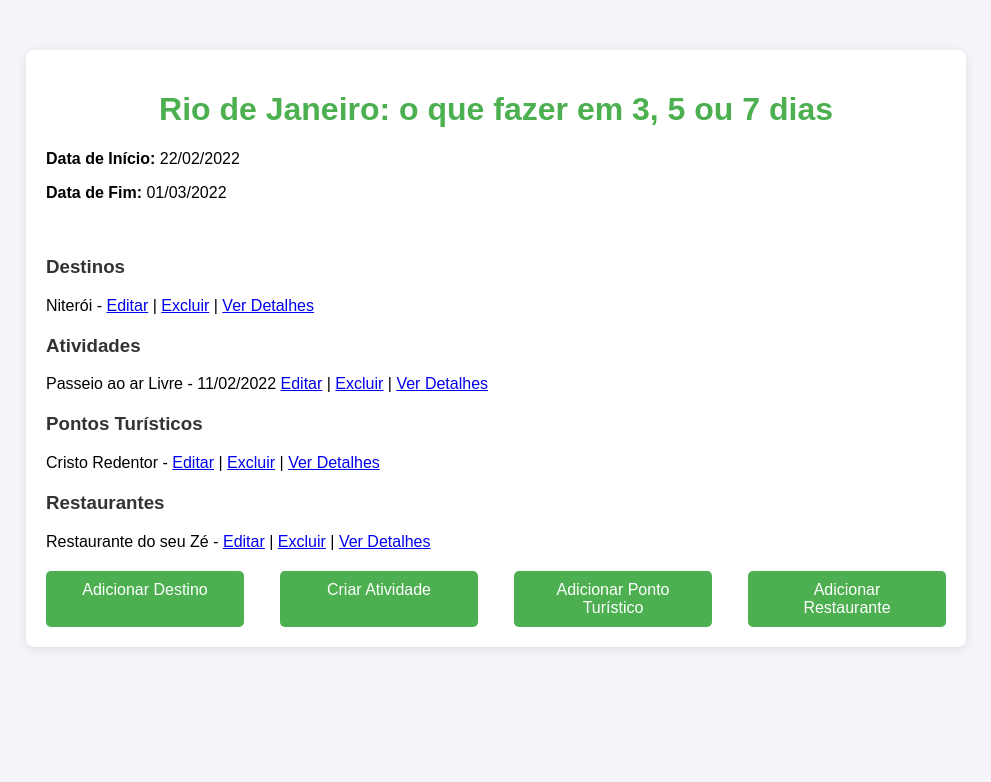
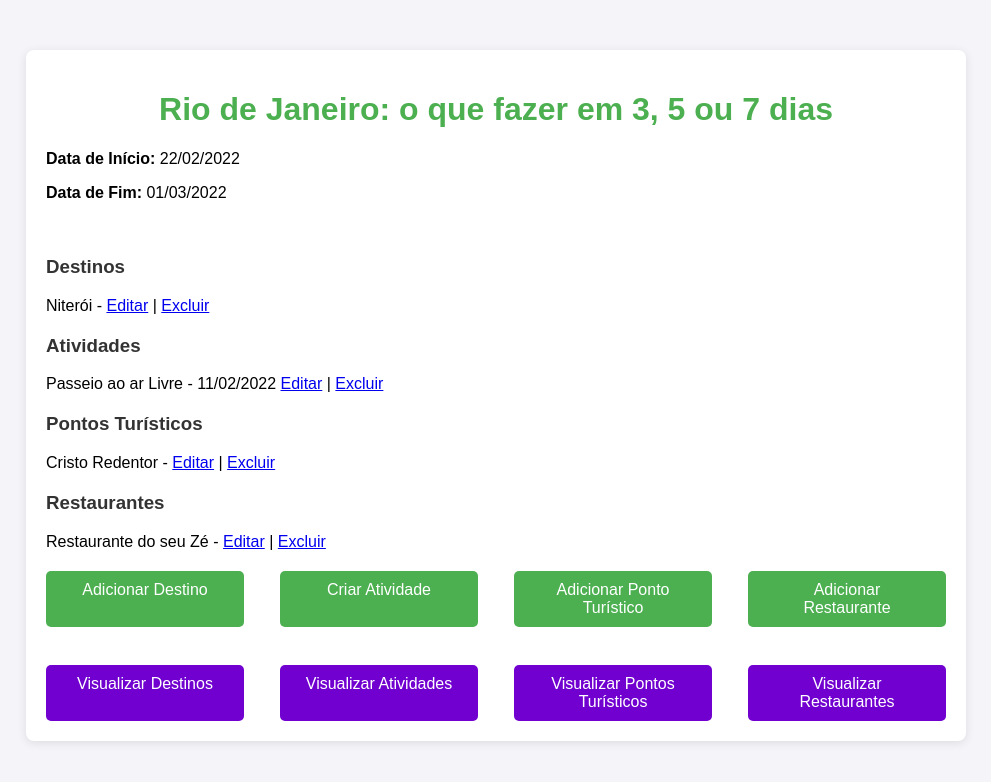
Before and after one commit to LuanRamalho/Python-com-Django-38---roteiros_de_viagem, a Django app: page /roteiros/roteiro/1/ in a window 1280 px wide. Shown: the top 782 px of the page, without its empty margins (144-1135 px from the left). Run offline with Django 5.2, Linux system fonts and the light colour scheme; data comes from the database, SQL or seed files in the repository.

Commit message:
detalhes_roteiro.html

```diff
--- a/Python com Django 38 - roteiros_de_viagem/roteiros/templates/roteiros/detalhes_roteiro.html
+++ b/Python com Django 38 - roteiros_de_viagem/roteiros/templates/roteiros/detalhes_roteiro.html
@@ -53,6 +53,24 @@
         .add-buttons a:hover {
             background-color: #45a049;
         }
+        .add-buttons2 {
+            margin-top: 20px;
+            display: flex;
+            justify-content: space-between;
+        }
+        .add-buttons2 a {
+            background-color: #7100D0;
+            color: white;
+            padding: 10px 20px;
+            border-radius: 5px;
+            text-decoration: none;
+            text-align: center;
+            width: 22%;
+            box-sizing: border-box;
+        }
+        .add-buttons2 a:hover {
+            background-color: #4A00B9;
+        }
     </style>
 </head>
 <body>
@@ -67,7 +85,7 @@
         <div class="destinos">
             <h3>Destinos</h3>
             {% for destino in destinos %}
-                <p>{{ destino.nome }} - <a href="{% url 'editar_destino' roteiro.id destino.id %}">Editar</a> | <a href="{% url 'excluir_destino' roteiro.id destino.id %}">Excluir</a> | <a href="{% url 'listar_destinos' roteiro.id  %}">Ver Detalhes</a></p>
+                <p>{{ destino.nome }} - <a href="{% url 'editar_destino' roteiro.id destino.id %}">Editar</a> | <a href="{% url 'excluir_destino' roteiro.id destino.id %}">Excluir</a></p>
             {% empty %}
                 <p>Nenhum destino associado a este roteiro.</p>
             {% endfor %}
@@ -77,7 +95,7 @@
         <div class="atividades">
             <h3>Atividades</h3>
             {% for atividade in atividades %}
-                <p>{{ atividade.nome }} - {{atividade.data_atividade|date:"d/m/Y"}} <a href="{% url 'editar_atividade' roteiro.id atividade.id %}">Editar</a> | <a href="{% url 'excluir_atividade' roteiro.id atividade.id %}">Excluir</a> | <a href="{% url 'listar_atividades' roteiro.id %}">Ver Detalhes</a></p>
+                <p>{{ atividade.nome }} - {{atividade.data_atividade|date:"d/m/Y"}} <a href="{% url 'editar_atividade' roteiro.id atividade.id %}">Editar</a> | <a href="{% url 'excluir_atividade' roteiro.id atividade.id %}">Excluir</a></p>
             {% empty %}
                 <p>Nenhuma atividade associada a este roteiro.</p>
             {% endfor %}
@@ -87,7 +105,7 @@
         <div class="pontos-turisticos">
             <h3>Pontos Turísticos</h3>
             {% for ponto_turistico in pontos_turisticos %}
-                <p>{{ ponto_turistico.nome }} - <a href="{% url 'editar_ponto_turistico' roteiro.id ponto_turistico.id %}">Editar</a> | <a href="{% url 'excluir_ponto_turistico' roteiro.id ponto_turistico.id %}">Excluir</a> | <a href="{% url 'listar_pontos_turisticos' roteiro.id %}">Ver Detalhes</a></p>
+                <p>{{ ponto_turistico.nome }} - <a href="{% url 'editar_ponto_turistico' roteiro.id ponto_turistico.id %}">Editar</a> | <a href="{% url 'excluir_ponto_turistico' roteiro.id ponto_turistico.id %}">Excluir</a></p>
             {% empty %}
                 <p>Nenhum ponto turístico associado a este roteiro.</p>
             {% endfor %}
@@ -97,7 +115,7 @@
         <div class="restaurantes">
             <h3>Restaurantes</h3>
             {% for restaurante in restaurantes %}
-                <p>{{ restaurante.nome }} - <a href="{% url 'editar_restaurante' roteiro.id restaurante.id %}">Editar</a> | <a href="{% url 'excluir_restaurante' roteiro.id restaurante.id %}">Excluir</a> | <a href="{% url 'listar_restaurantes' roteiro.id %}">Ver Detalhes</a></p>
+                <p>{{ restaurante.nome }} - <a href="{% url 'editar_restaurante' roteiro.id restaurante.id %}">Editar</a> | <a href="{% url 'excluir_restaurante' roteiro.id restaurante.id %}">Excluir</a></p>
             {% empty %}
                 <p>Nenhum restaurante associado a este roteiro.</p>
             {% endfor %}
@@ -110,6 +128,18 @@
             <a href="{% url 'criar_ponto_turistico' roteiro.id %}">Adicionar Ponto Turístico</a>
             <a href="{% url 'criar_restaurante' roteiro.id %}">Adicionar Restaurante</a>
         </div>
+
+        <br>
+
+        <div class="add-buttons2">
+            <a href="{% url 'listar_destinos' roteiro.id  %}">Visualizar Destinos</a>
+            <a href="{% url 'listar_atividades' roteiro.id %}">Visualizar Atividades</a>
+            <a href="{% url 'listar_pontos_turisticos' roteiro.id %}">Visualizar Pontos Turísticos</a>
+            <a href="{% url 'listar_restaurantes' roteiro.id %}">Visualizar Restaurantes</a>
+
+
+        </div>
+
     </div>
 </body>
 </html>
```
